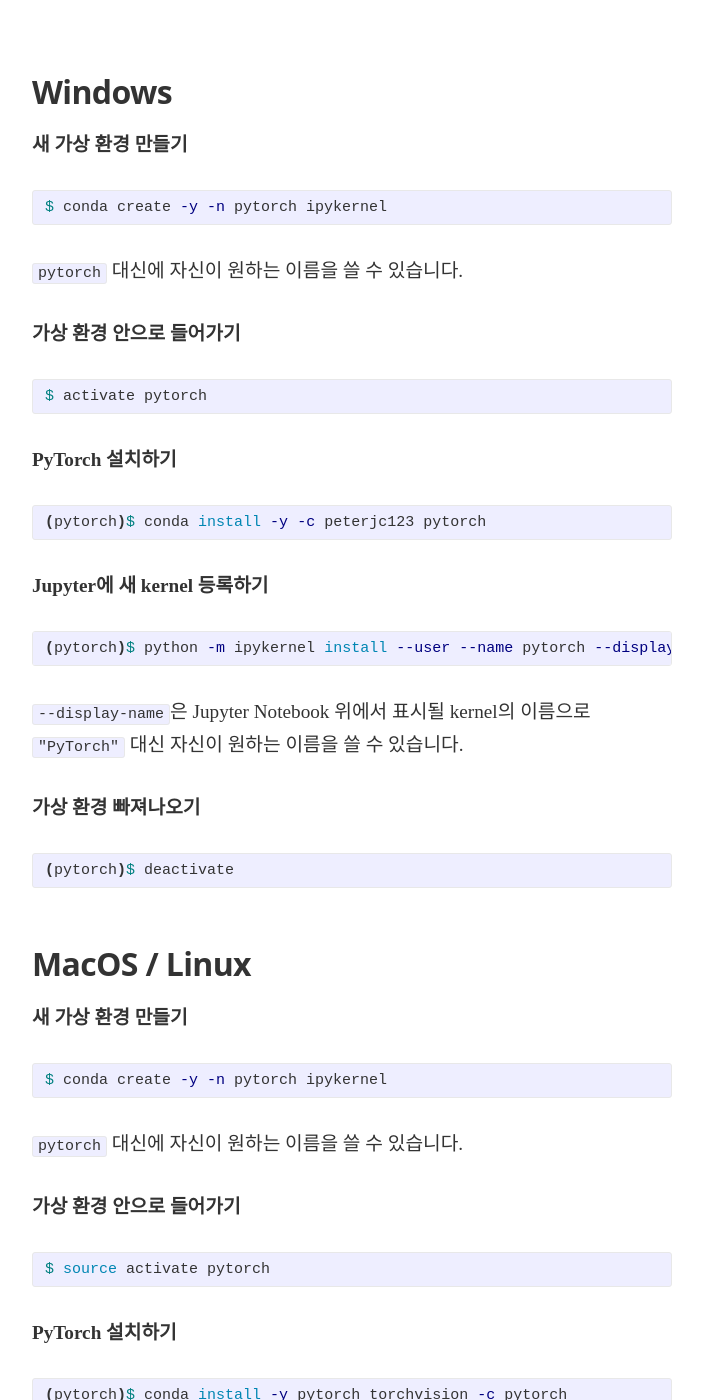
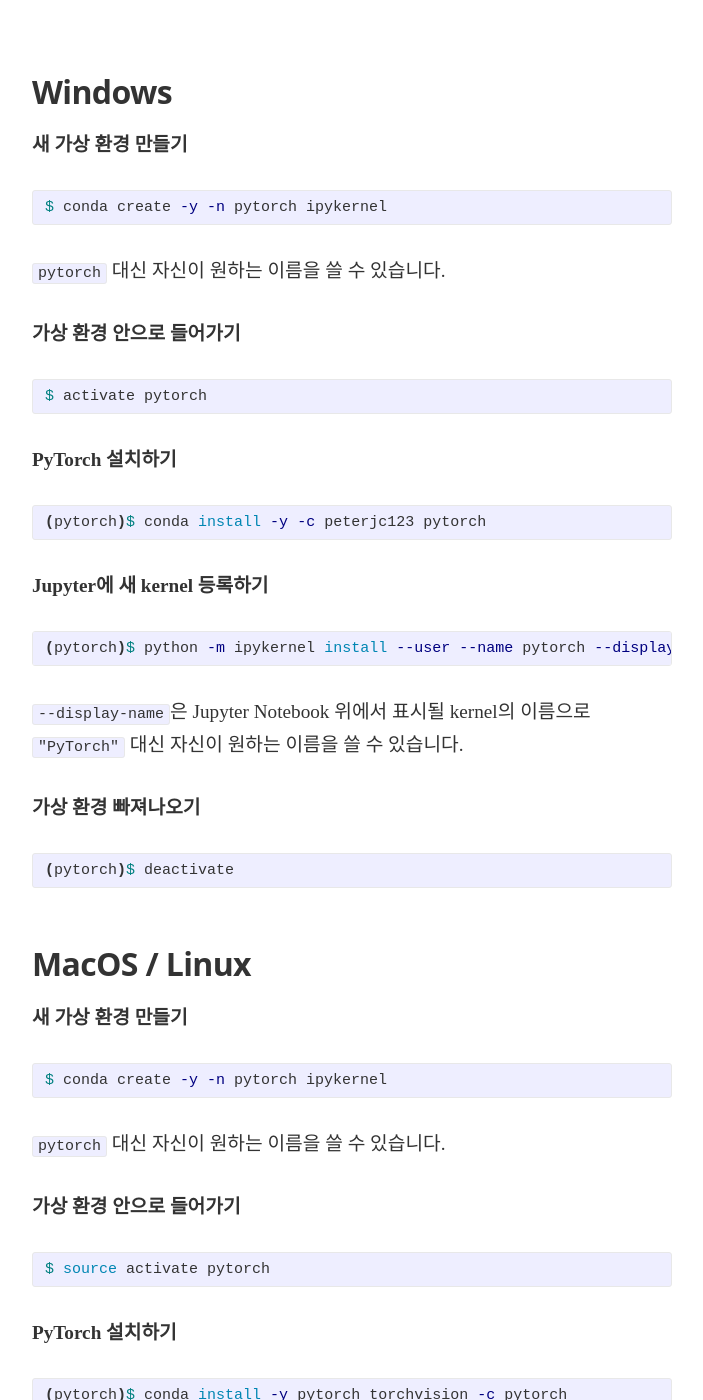
Before and after one commit to dreamgonfly/dreamgonfly.github.io, a Jekyll site: the page built from _posts/2018-01-30-conda-pytorch.md, in a window 1280 px wide and 1400 px high, scrolled down 486 px. Shown: the whole window, without its empty margins (288-991 px from the left). Built offline with Jekyll 4.4.1, drawn with Linux system fonts in a browser that asks for light colours; nearby versions of some CDN libraries; some web fonts are replaced; comment, search, counter and statistics services are not loaded.

Commit message:
[Post] Fix small things

````diff
--- a/_posts/2018-01-27-jekyll-remote-theme.markdown
+++ b/_posts/2018-01-27-jekyll-remote-theme.markdown
@@ -2,7 +2,7 @@
 layout: post
 title:  "쉽고 빠르게 수준 급의 GitHub 블로그 만들기 - jekyll remote theme으로"
 date:   2018-01-27
-tags: featured
+tags:
 image: /assets/article_images/2014-08-29-welcome-to-jekyll/desktop.JPG
 comments: true
 ---
--- a/_posts/2018-01-30-conda-pytorch.md
+++ b/_posts/2018-01-30-conda-pytorch.md
@@ -17,7 +17,7 @@
 $ conda create -y -n pytorch ipykernel
 ```
 
-`pytorch` 대신에 자신이 원하는 이름을 쓸 수 있습니다.
+`pytorch` 대신 자신이 원하는 이름을 쓸 수 있습니다.
 
 **가상 환경 안으로 들어가기**
 
@@ -53,7 +53,7 @@
 $ conda create -y -n pytorch ipykernel
 ```
 
-`pytorch` 대신에 자신이 원하는 이름을 쓸 수 있습니다.
+`pytorch` 대신 자신이 원하는 이름을 쓸 수 있습니다.
 
 **가상 환경 안으로 들어가기**
 
````
Also changed, not shown: _posts/2018-03-17-gan-explained.md (+2 -2 lines).
